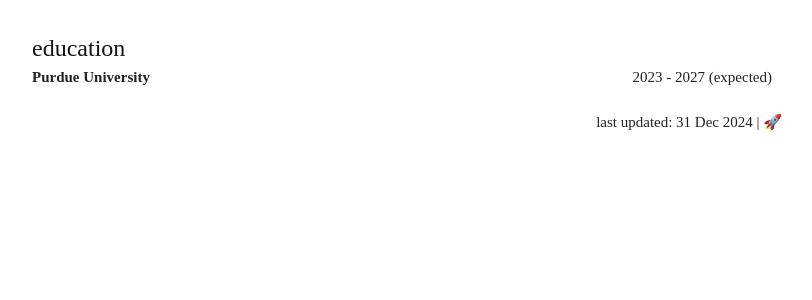
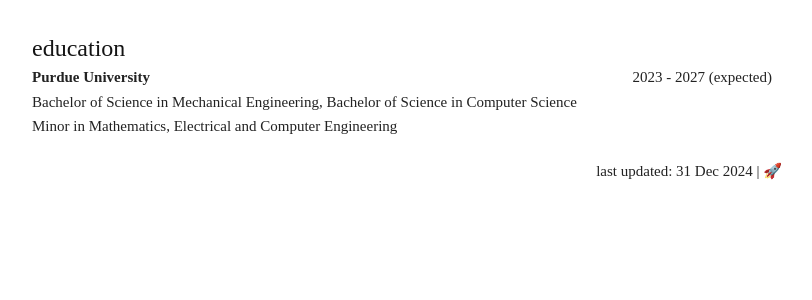
Before and after one commit to vindou/vindou, a Jekyll site: the page built from education/index.html, in a window 1280 px wide. Shown: the top 300 px of the page, without its empty margins (238-1050 px from the left). Built offline with Jekyll 4.4.1, drawn with Linux system fonts in a browser that asks for light colours; some web fonts are replaced.

Commit message:
Update index.html

```diff
--- a/education/index.html
+++ b/education/index.html
@@ -13,6 +13,12 @@ title: education
             2023 - 2027 (expected)
         </span>
       </p>
+      <p>
+        Bachelor of Science in Mechanical Engineering, Bachelor of Science in Computer Science
+      </p>
+      <p>
+        Minor in Mathematics, Electrical and Computer Engineering
+      </p>
     </div>
   </div>
 </div>
```
